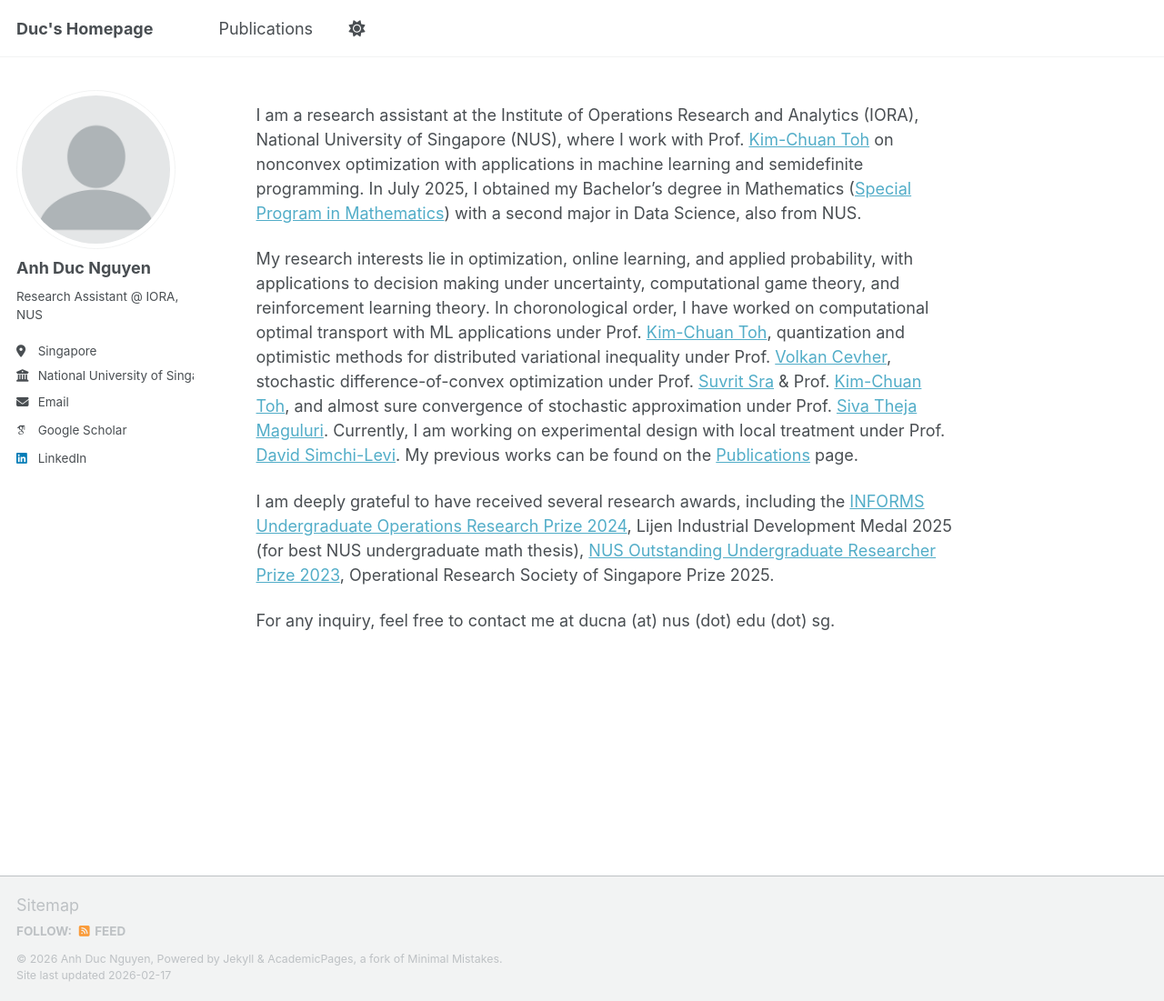
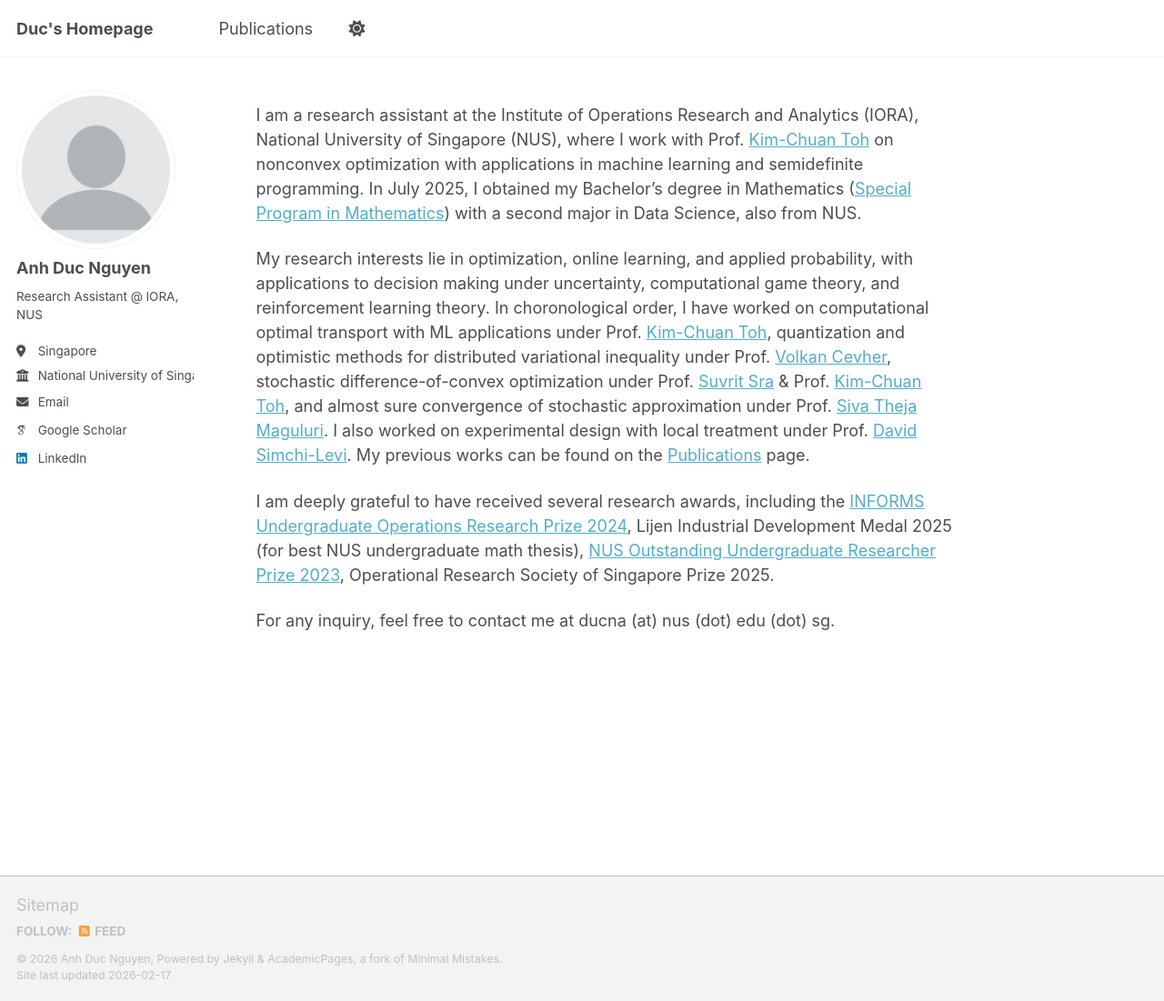
Before and after one commit to ducna271/ducna271.github.io, a Jekyll site: the page built from _pages/about.md, in a window 1280 px wide and 1101 px high. Shown: the whole window at 91% size. Built offline with Jekyll 4.4.1, drawn with Linux system fonts in a browser that asks for light colours; some web fonts are replaced; a script that is not in the unit is left out.

Commit message:
Update about.md

```diff
--- a/_pages/about.md
+++ b/_pages/about.md
@@ -8,7 +8,7 @@ redirect_from:
 ---
 I am a research assistant at the Institute of Operations Research and Analytics (IORA), National University of Singapore (NUS), where I work with Prof. [Kim-Chuan Toh](https://blog.nus.edu.sg/mattohkc/) on nonconvex optimization with applications in machine learning and semidefinite programming. In July 2025, I obtained my Bachelor’s degree in Mathematics ([Special Program in Mathematics](https://www.math.nus.edu.sg/ug/spm/)) with a second major in Data Science, also from NUS.
 
-My research interests lie in optimization, online learning, and applied probability, with applications to decision making under uncertainty, computational game theory, and reinforcement learning theory. In choronological order, I have worked on computational optimal transport with ML applications under Prof. [Kim-Chuan Toh](https://blog.nus.edu.sg/mattohkc/), quantization and optimistic methods for distributed variational inequality under Prof. [Volkan Cevher](https://www.epfl.ch/labs/lions/), stochastic difference-of-convex optimization under Prof. [Suvrit Sra](https://mcml.ai/research/groups/sra/) & Prof. [Kim-Chuan Toh](https://blog.nus.edu.sg/mattohkc/), and almost sure convergence of stochastic approximation under Prof. [Siva Theja Maguluri](https://sites.google.com/site/sivatheja/). Currently, I am working on experimental design with local treatment under Prof. [David Simchi-Levi](https://slevi1.mit.edu/). My previous works can be found on the [Publications](https://ducna271.github.io/publications/) page.
+My research interests lie in optimization, online learning, and applied probability, with applications to decision making under uncertainty, computational game theory, and reinforcement learning theory. In choronological order, I have worked on computational optimal transport with ML applications under Prof. [Kim-Chuan Toh](https://blog.nus.edu.sg/mattohkc/), quantization and optimistic methods for distributed variational inequality under Prof. [Volkan Cevher](https://www.epfl.ch/labs/lions/), stochastic difference-of-convex optimization under Prof. [Suvrit Sra](https://mcml.ai/research/groups/sra/) & Prof. [Kim-Chuan Toh](https://blog.nus.edu.sg/mattohkc/), and almost sure convergence of stochastic approximation under Prof. [Siva Theja Maguluri](https://sites.google.com/site/sivatheja/). I also worked on experimental design with local treatment under Prof. [David Simchi-Levi](https://slevi1.mit.edu/). My previous works can be found on the [Publications](https://ducna271.github.io/publications/) page.
 
 I am deeply grateful to have received several research awards, including the [INFORMS Undergraduate Operations Research Prize 2024](https://www.informs.org/Recognizing-Excellence/INFORMS-Prizes/Undergraduate-Operations-Research-Prize), Lijen Industrial Development Medal 2025 (for best NUS undergraduate math thesis), [NUS Outstanding Undergraduate Researcher Prize 2023](https://www.science.nus.edu.sg/undergraduates/undergraduate-research/outstanding-undergraduate-researcher-prize/), Operational Research Society of Singapore Prize 2025.
 
```
